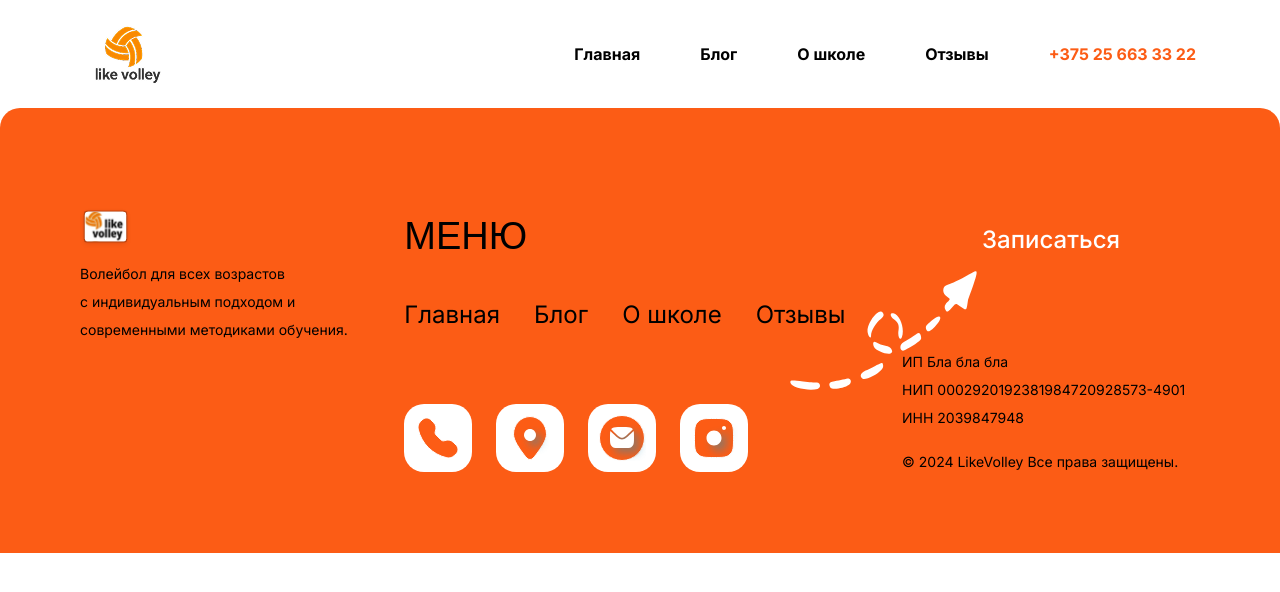
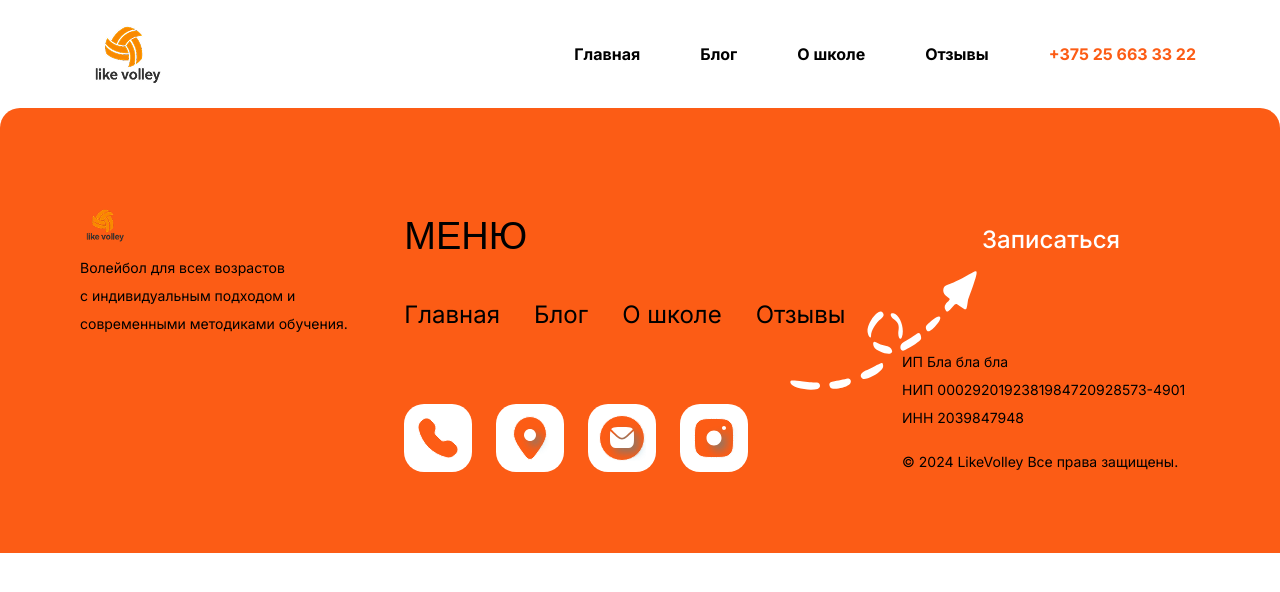
Before and after one commit to evgeniyworkbel/like-volley, a Next.js app: page / in a window 1280 px wide. Shown: the top 592 px of the page. Built offline with nearby package versions, Linux system fonts and the light colour scheme; a web font is replaced by a local one.

Commit message:
fix(widgets): remove logo-2

```diff
--- a/src/widgets/footer/ui/footer.tsx
+++ b/src/widgets/footer/ui/footer.tsx
@@ -8,7 +8,8 @@ export function Footer() {
     <footer className="bg-accent-orange pt-25 flex justify-between rounded-t-[20px] px-20 pb-[81px]">
       <div className="flex flex-col gap-4">
         <Image
-          src="/logo-2.svg"
+          className="bg-white"
+          src="/logo.png"
           width={51}
           height={37}
           alt="Логотип школы волейбола Like Volley"
```
Also changed, not shown: public/logo-2.svg (deleted).
